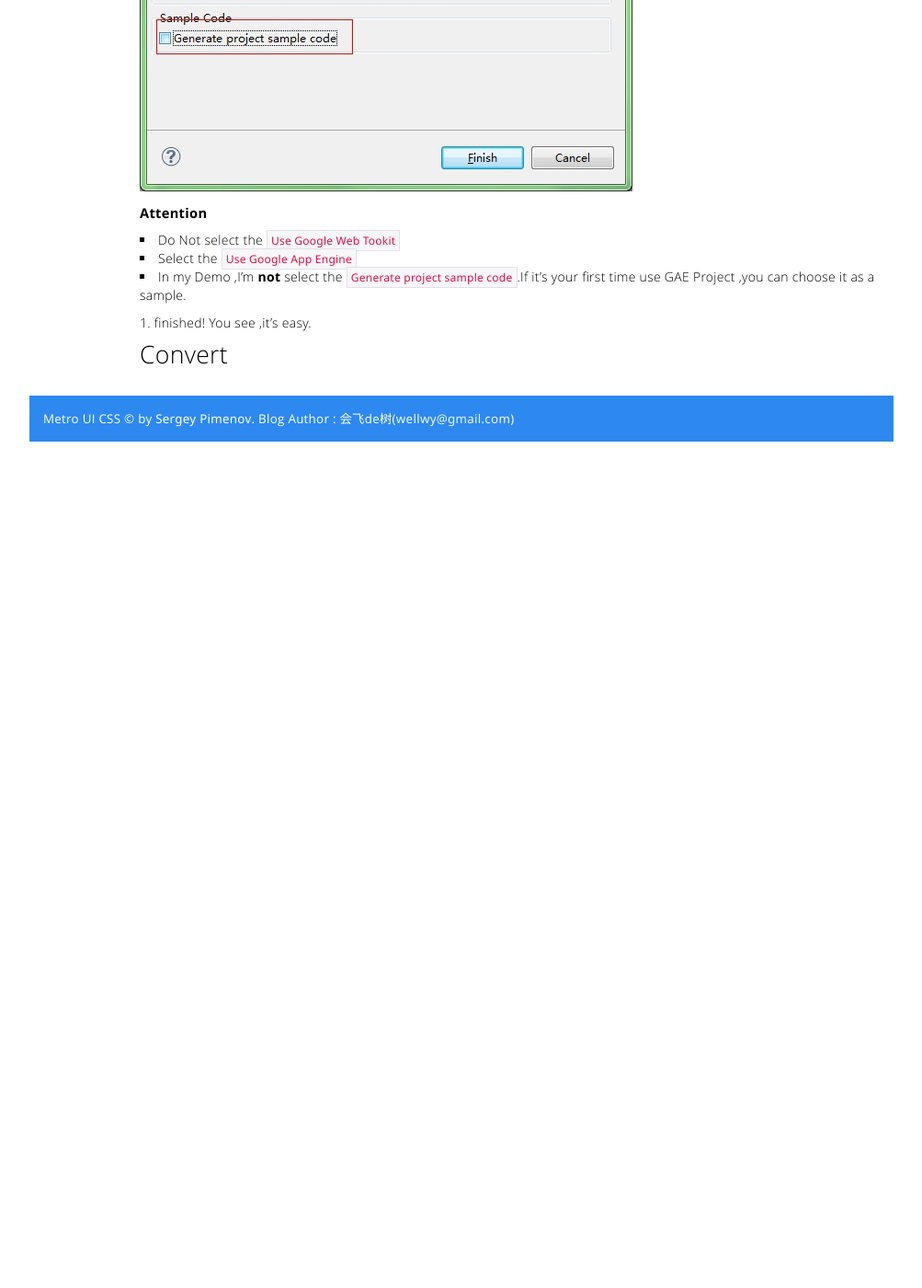
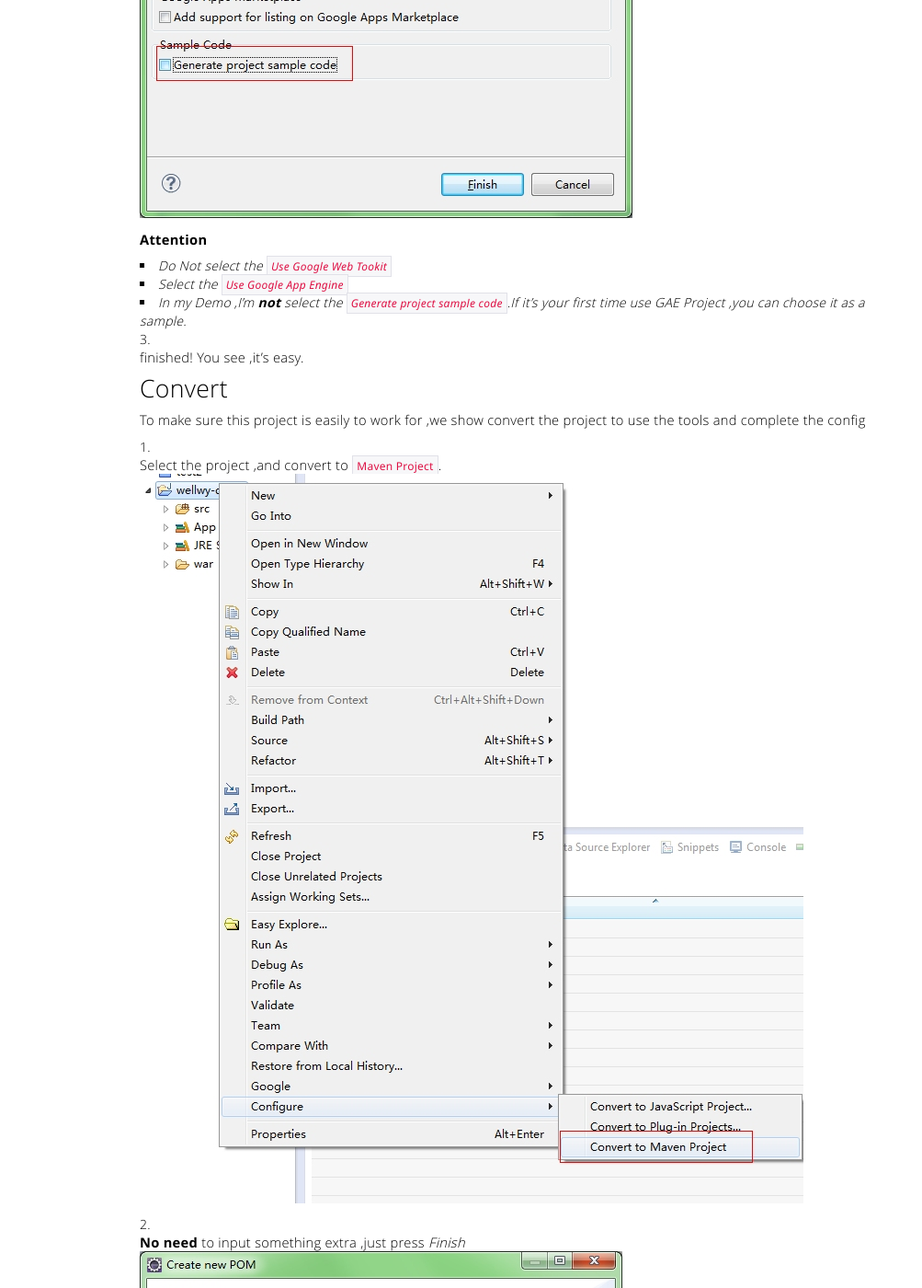
Before and after one commit to wellwy/Blog, a Jekyll site: the page built from _posts/2013-11-03-Create.md, in a window 1280 px wide and 1400 px high, scrolled down 1191 px. Shown: the whole window at 92% size, without its empty margins (138-1141 px from the left). Built offline with Jekyll 4.4.1, drawn with Linux system fonts in a browser that asks for light colours; Markdown is read by kramdown in place of the engine named in the settings; before the commit the page ends 1671 px from its top, so only the background shows below that; some of the changed text lies outside the part shown.

Commit message:
finished the 2ed post

```diff
--- a/_config.yml
+++ b/_config.yml
@@ -1,4 +1,4 @@
-markdown: redcarpet
+markdown: rdiscount
 pygments: true
 permalink: :categories/:year/:month/:day/:title
 title : 会飞de树's Blog
--- a/_posts/2013-11-03-Create.md
+++ b/_posts/2013-11-03-Create.md
@@ -3,10 +3,12 @@ layout: post_m
 title:  "02.Create the Base Project"
 date:   2013-11-03 22:40:13
 categories: gae
-summary: Before you start coding ,you should create the base project .
+summary: First of all, you should Create a project and convert it to make it to work.
 ---
 
-## Details
+## Create
+
+Before you start coding ,you should create the base project .
 
 1. click the `Google Button` ,choose  `New Web Application Project`.
 
@@ -18,15 +20,27 @@ summary: Before you start coding ,you should create the base project .
 
     **Attention**
 
-  * Do Not select the `Use Google Web Tookit`
-  * Select the `Use Google App Engine`
-  * In my Demo ,I'm **not** select the `Generate project sample code`.If it's your first time use GAE Project ,you can choose it as a sample.
+    * _Do Not select the `Use Google Web Tookit`_
+    * _Select the `Use Google App Engine`_
+    * _In my Demo ,I'm **not** select the `Generate project sample code`.If it's your first time use GAE Project ,you can choose it as a sample._
 
 3. finished! You see ,it's easy.
 
+## Convert
 
-## Convert
+To make sure this project is easily to work for ,we show convert the project to use the tools and complete the config
+
+1. Select the project ,and convert to `Maven Project`.
+	![convert][]
+
+2. **No need** to input something extra ,just press *Finish*
+	![create][]
+
+3. Then ,you receive a maven project, and a Error Info .Don;t worry ,Next Step ,we'll solve this problem.
+
 
 
 [new_project]:{{site.graphs}}/gae/new_project.jpg
 [informations]:{{site.graphs}}/gae/informations.jpg
+[convert]:{{site.graphs}}/gae/convert.jpg
+[create]:{{site.graphs}}/gae/create.jpg
```
Also changed, not shown: include/graphs/gae/convert.jpg (renamed from include/graphs/gae/conver.jpg).
